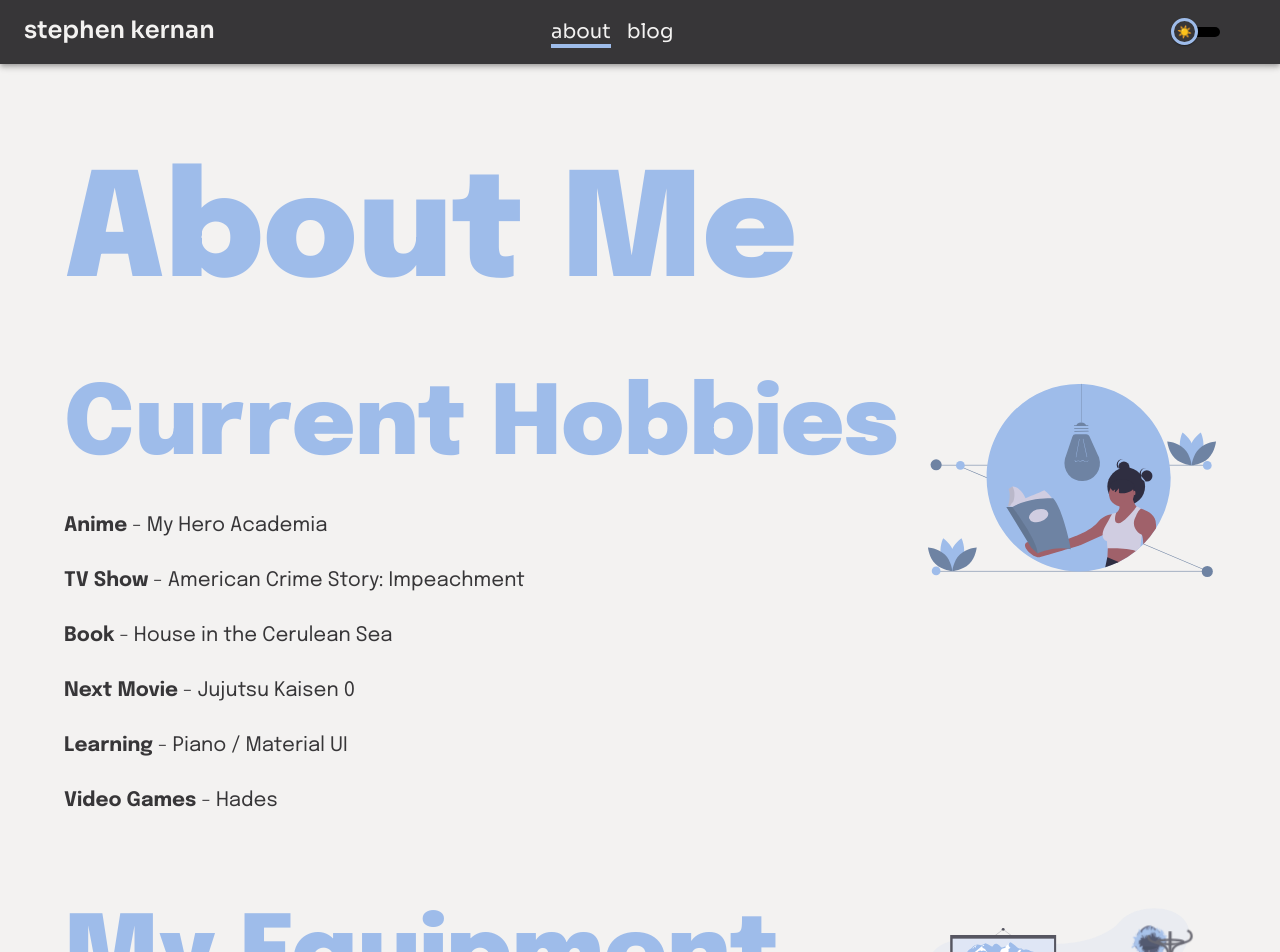
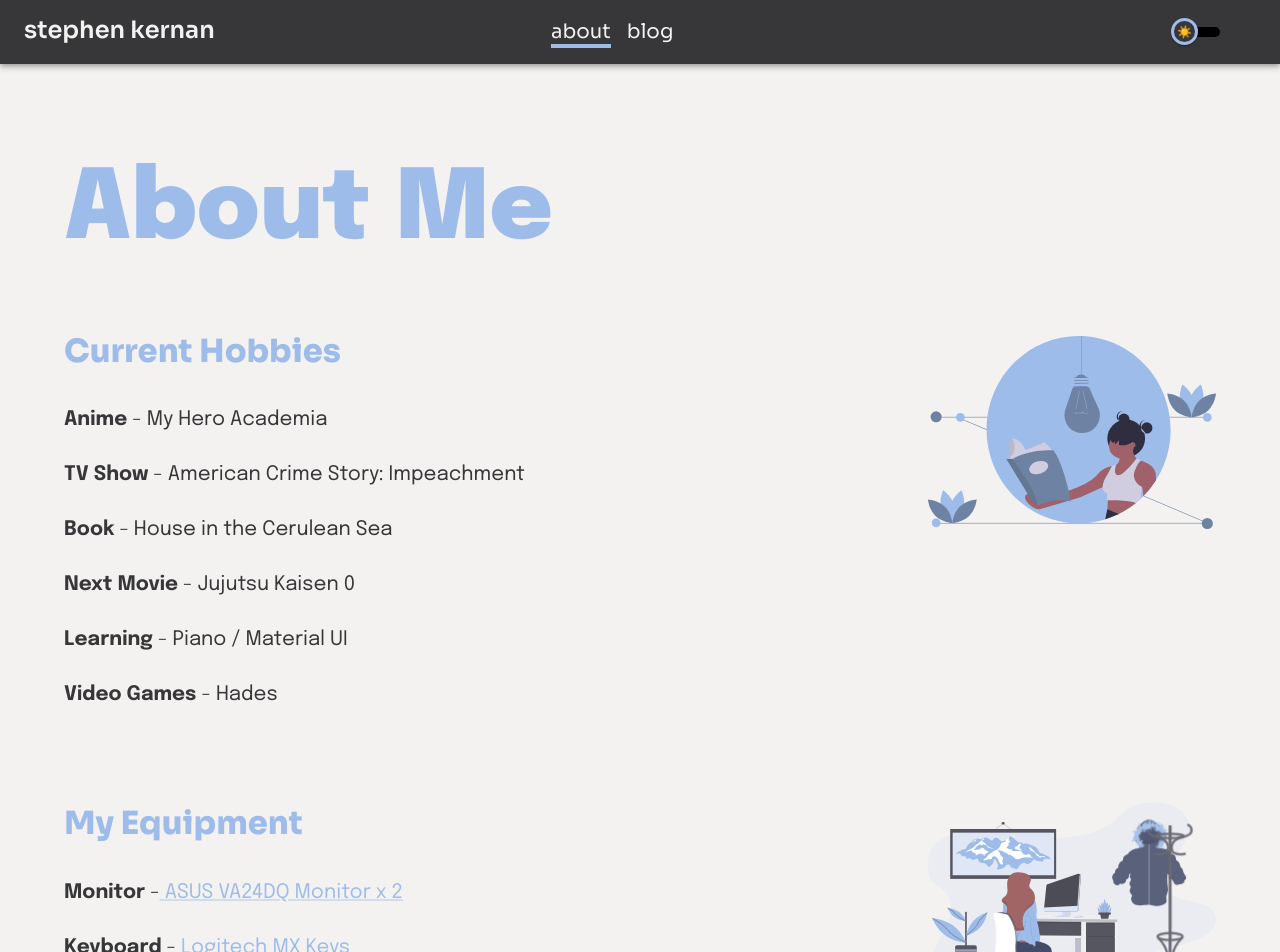
Before and after one commit to stephen-kernan/personal-website, a React (Create React App) app: page /about in a window 1280 px wide. Shown: the top 952 px of the page. Built offline with nearby package versions, Linux system fonts and the light colour scheme.

Commit message:
turns out it was weird

```diff
--- a/src/pages/About/index.js
+++ b/src/pages/About/index.js
@@ -9,7 +9,7 @@ export const About = () => {
   return (
     <div className="page-container">
       <Container maxWidth="lg" className="content-container">
-        <Typography variant="huge" component="h1" color="primary">
+        <Typography variant="semiHuge" component="h1" color="primary">
           About Me
         </Typography>
 
@@ -17,7 +17,7 @@ export const About = () => {
         <Grid container spacing={0} className="about-me__category-container">
           <Grid item xs={9}>
             <Typography
-              variant="semiHuge"
+              variant="h2"
               component="h2"
               color="primary"
               className="sub-header"
@@ -60,7 +60,7 @@ export const About = () => {
         <Grid container spacing={0} className="about-me__category-container">
           <Grid item xs={9}>
             <Typography
-              variant="semiHuge"
+              variant="h2"
               component="h2"
               color="primary"
               className="sub-header"
```
